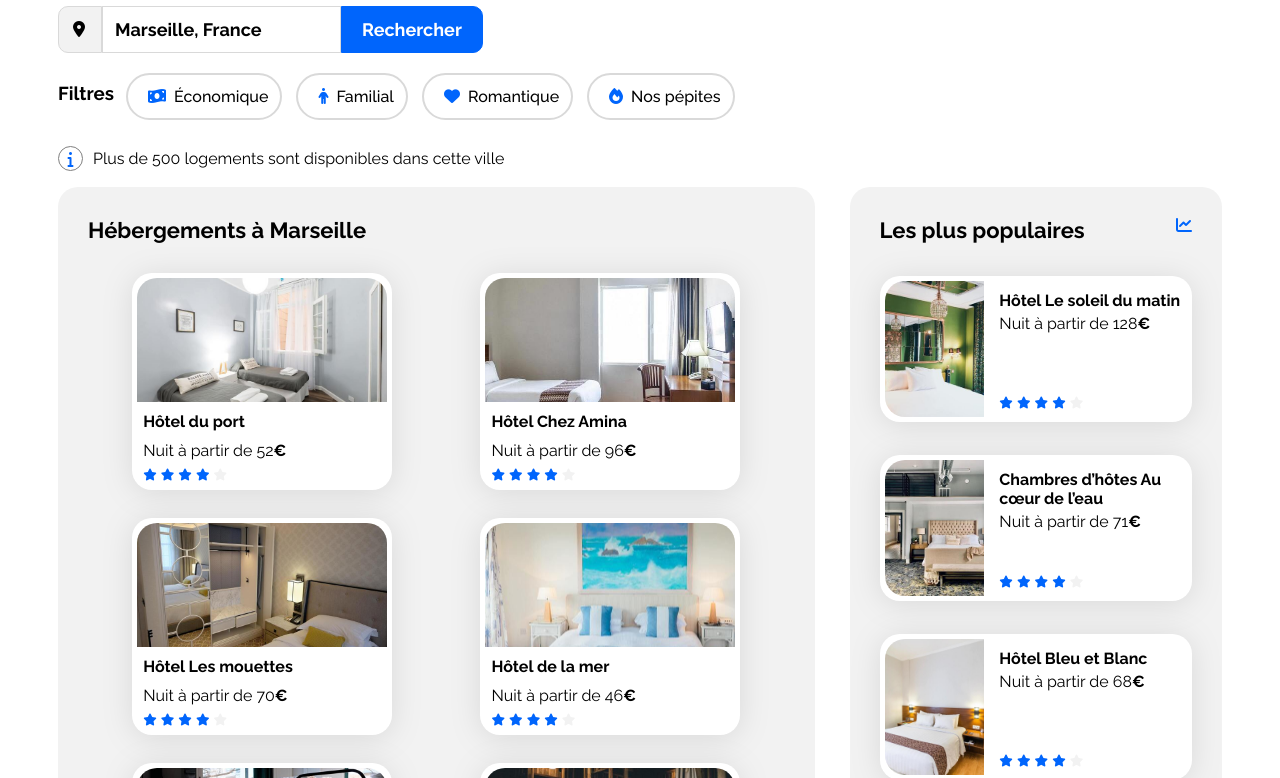
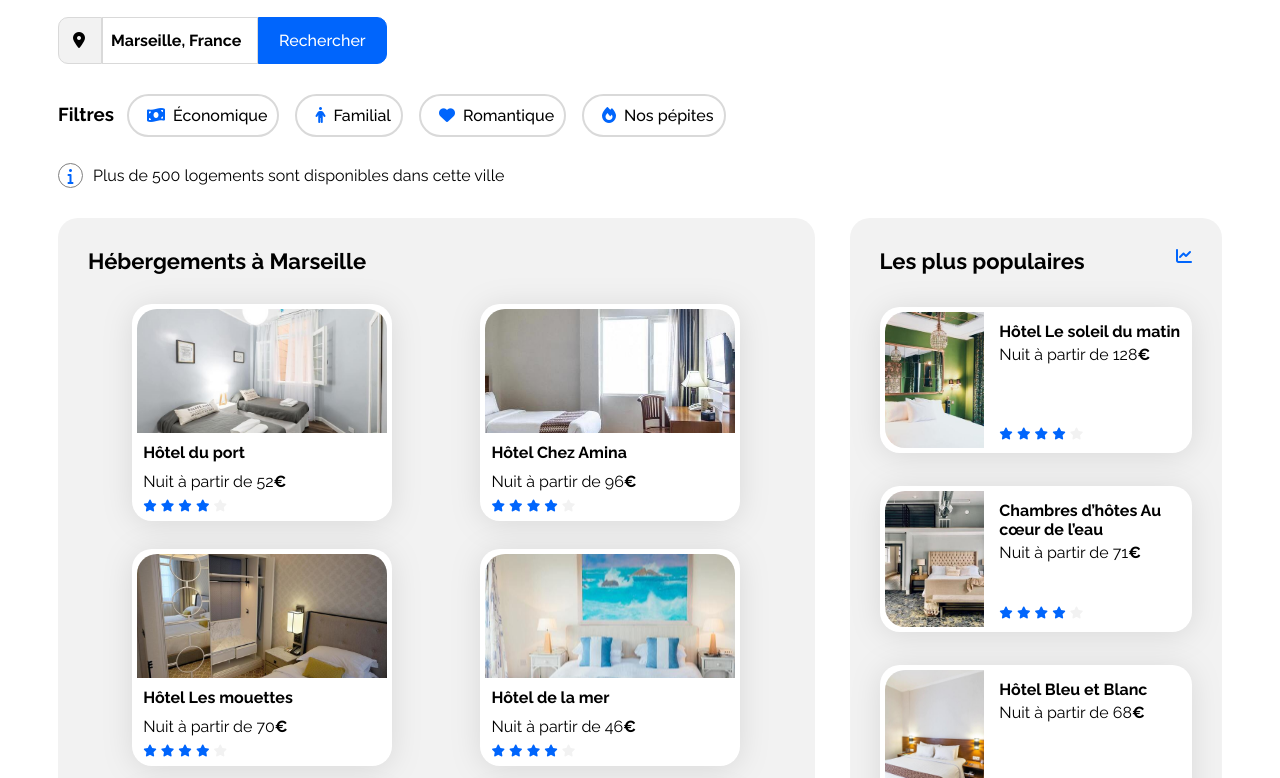
Before and after one commit to ElodieAllegro/ocr-booki, a plain HTML site: page index.html in a window 1280 px wide. Shown: the part 150-928 px from the top of the page. Drawn offline with nearby package versions, Linux system fonts and the light colour scheme.

Commit message:
push final

```diff
--- a/css/style.css
+++ b/css/style.css
@@ -63,7 +63,7 @@ nav li:hover {
 }
 
 .recherche {
-    margin-top: 36px;
+    margin-top: 45px;
 }
 
 h1 {
@@ -79,7 +79,7 @@ h2 {
 
 /* contenaire des filtres de recherche */
 .recherche-container {
-    margin-top: 18px;
+    margin: 20px 0px;
     display: flex;
 }
 
@@ -90,23 +90,24 @@ h2 {
     width: 14px;
     height: 17px;
     padding: 14px;
-
 }
 
-/* #pins ::before{
+#pins ::before{
     padding: 20px;
-} */
+}
 
 input {
-    padding: 12px;
+    width: 150px;
+    padding: 1Opx;
     border: 1px solid #D9D9D9;
     border-radius: 0;
-    font-size: 18px;
+    font-size: 16px;
     font-weight: bold;
 }
 
 input::placeholder {
     color: black;
+    padding: 0px 6px;
 }
 
 button.search {
@@ -115,8 +116,8 @@ button.search {
     color: #FFFFFF;
     border: 1px solid #0065FC;
     border-radius: 0px 10px 10px 0px;
-    font-size: 18px;
-    font-weight: bold;
+    font-size: 16px;
+    font-weight: 500;
 }
 
 .search-icon {
@@ -125,6 +126,9 @@ button.search {
 }
 
 /* section filtre-container */
+.filtres-container {
+    margin-bottom: 30px;
+}
 .filter-container {
     padding: 0px;
     margin-left: 5px;
@@ -138,8 +142,8 @@ button.search {
 .filtre li {
     list-style-type: none;
     font-weight: 500;
-    margin: 10px 7px;
-    padding: 12px;
+    margin: 10px 8px;
+    padding: 10px;
     border: #D9D9D9 2px solid;
     border-radius: 25px;
 }
```
